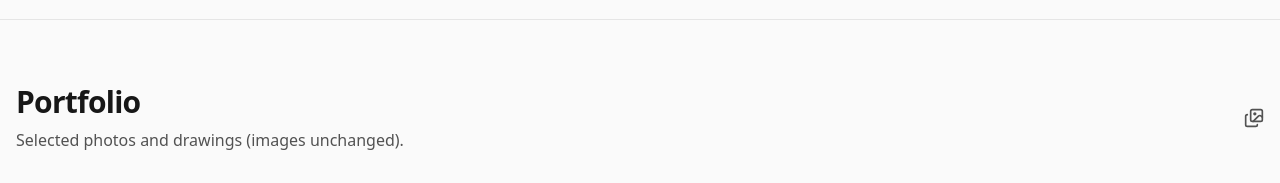
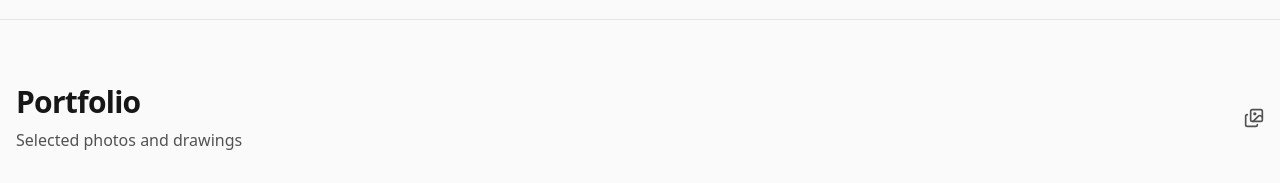
Before and after one commit to vsuarezch/designbuild-florida, a Next.js app: page / in a window 1280 px wide. Shown: the part 1880-2063 px from the top of the page. Built offline with nearby package versions, Linux system fonts and the light colour scheme.

Commit message:
email update

```diff
--- a/src/app/page.tsx
+++ b/src/app/page.tsx
@@ -345,7 +345,7 @@ export default function Site() {
                 Portfolio
               </h2>
               <p className="mt-2 text-neutral-600">
-                Selected photos and drawings (images unchanged).
+                Selected photos and drawings
               </p>
             </div>
             <div className="hidden md:flex items-center gap-2 text-neutral-600">
@@ -495,8 +495,8 @@ export default function Site() {
               </div>
               <div className="flex items-center gap-3">
                 <Mail className="h-5 w-5" />
-                <a className="underline" href="mailto:vinicio@stalo-us.com">
-                  vinicio@stalo-us.com
+                <a className="underline" href="mailto:vinicio.suarez@designbuild-us.com">
+                  vinicio.suarez@designbuild-us.com
                 </a>
               </div>
               <div className="flex items-center gap-3">
@@ -571,7 +571,7 @@ export default function Site() {
                         className="w-full h-10 rounded-md border border-neutral-300 bg-white px-3 text-sm"
                       >
                         <option>STALO Engineering & Consulting</option>
-                        <option>Design Build Florida (Optional)</option>
+                        <option>Design Build Florida </option>
                       </select>
                     </div>
                   </div>
```
